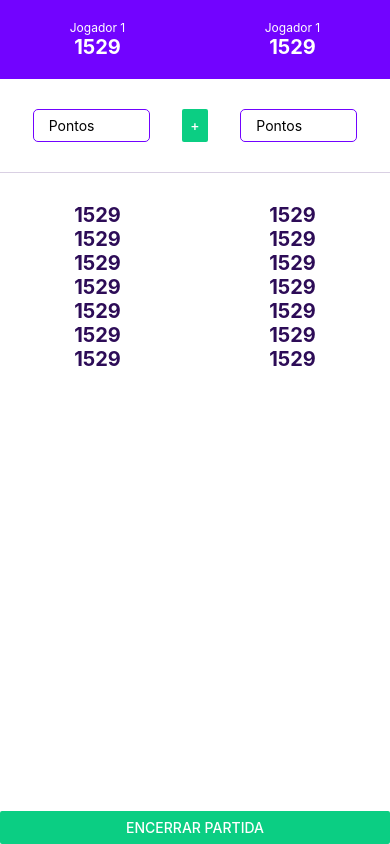
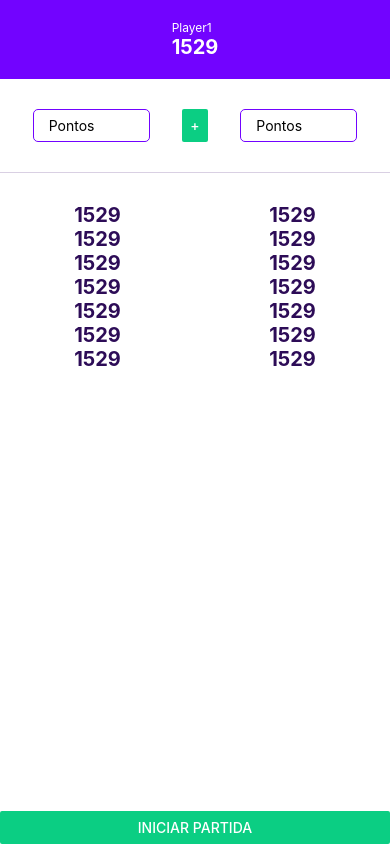
Before and after one commit to DiegoRamosGomes/pontos-canastra, a React Native app: screen / in a window 390 px wide. Built offline with nearby package versions, Linux system fonts and the light colour scheme.

Commit message:
feat - logica para iniciar e encerrar a partida

```diff
--- a/App.js
+++ b/App.js
@@ -1,29 +1,15 @@
 import {StatusBar} from 'expo-status-bar';
-import React from 'react';
-import {StyleSheet, Text, View, ScrollView, Button} from 'react-native';
-import Header from "./components/Header";
-import Scoreboard from "./components/Scoreboard";
-import LineSeparator from "./components/LineSeparator";
-import Round from "./components/Round";
-import {palette} from "./config/theme";
+import {StyleSheet, View} from 'react-native';
+import {GameProvider} from "./contexts/game";
+import Home from "./components/Home";
 
 export default function App() {
     return (
         <View style={styles.container}>
             <StatusBar style="auto"/>
-            <ScrollView>
-                <Header/>
-                <Scoreboard/>
-                <LineSeparator/>
-                <Round/>
-                <Round/>
-                <Round/>
-                <Round/>
-                <Round/>
-                <Round/>
-                <Round/>
-            </ScrollView>
-            <Button color={palette.success} title="Encerrar partida" onPress={() => {}}/>
+            <GameProvider>
+                <Home />
+            </GameProvider>
         </View>
     );
 }
--- a/components/Header.js
+++ b/components/Header.js
@@ -6,11 +6,7 @@ export default function Header() {
     return (
         <View style={styles.container}>
             <View>
-                <Text style={styles.playerName}>Jogador 1</Text>
-                <Text style={styles.score}>1529</Text>
-            </View>
-            <View>
-                <Text style={styles.playerName}>Jogador 1</Text>
+                <Text style={styles.playerName}>Player1</Text>
                 <Text style={styles.score}>1529</Text>
             </View>
         </View>
--- /dev/null
+++ b/components/Home/index.js
@@ -0,0 +1,34 @@
+import {Button, ScrollView, View} from "react-native";
+import Header from "../Header";
+import Scoreboard from "../Scoreboard";
+import LineSeparator from "../LineSeparator";
+import Round from "../Round";
+import {palette} from "../../config/theme";
+import {useContext} from "react";
+import GameContext from "../../contexts/game";
+
+export default function Home() {
+    const { started, toggleGame } = useContext(GameContext)
+
+    function handleToggleGame() {
+        toggleGame()
+    }
+
+    return (
+        <View style={{ flex: 1}}>
+            <ScrollView>
+                <Header/>
+                <Scoreboard/>
+                <LineSeparator/>
+                <Round/>
+                <Round/>
+                <Round/>
+                <Round/>
+                <Round/>
+                <Round/>
+                <Round/>
+            </ScrollView>
+            <Button color={palette.success} title={(started ? 'Encerrar' : 'Iniciar') + ' partida'} onPress={handleToggleGame}/>
+        </View>
+    );
+}
--- /dev/null
+++ b/contexts/game.js
@@ -0,0 +1,27 @@
+import {createContext, useState} from "react";
+
+const GameContext = createContext({started: false, toggleGame: () => {}});
+
+export const GameProvider = ({children}) => {
+    const [started, setStarted] = useState(false)
+
+    function startGame() {
+        setStarted(true)
+    }
+
+    function endGame() {
+        setStarted(false)
+    }
+
+    function toggleGame() {
+        started ? endGame() : startGame()
+    }
+
+    return (
+        <GameContext.Provider value={{started, toggleGame}}>
+            {children}
+        </GameContext.Provider>
+    )
+}
+
+export default GameContext
```
Also changed, not shown: models/player.js (added, +14 -0 lines).
